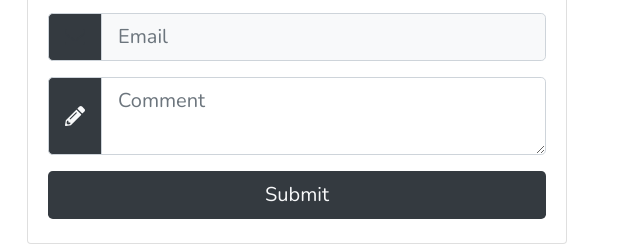
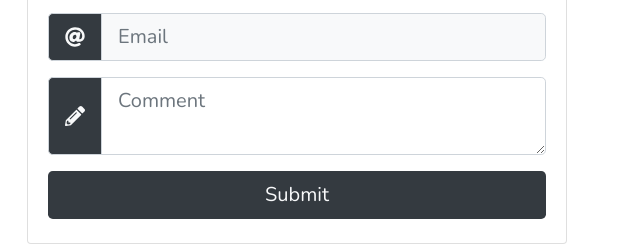
Before and after one commit to hilman72/AboutMe, a plain HTML site: page index.html in a window 1280 px wide. Shown: the part 2551-2797 px from the top of the page, 628-1268 px from the left. Drawn offline with nearby package versions, Linux system fonts and the light colour scheme.

Commit message:
icon fix

```diff
--- a/index.html
+++ b/index.html
@@ -473,7 +473,7 @@
                                     <div class="input-group input-group-lg">
                                       <div class="input-group-prepend">
                                         <span class="input-group-text bg-dark text-light">
-                                          <i class="fas fa-envelope"></i>
+                                          <i class="fas fa-at"></i>
                                         </span>
                                       </div>
                                       <input type="email" name="_replyto" class="form-control bg-light text-black" placeholder="Email">
```
